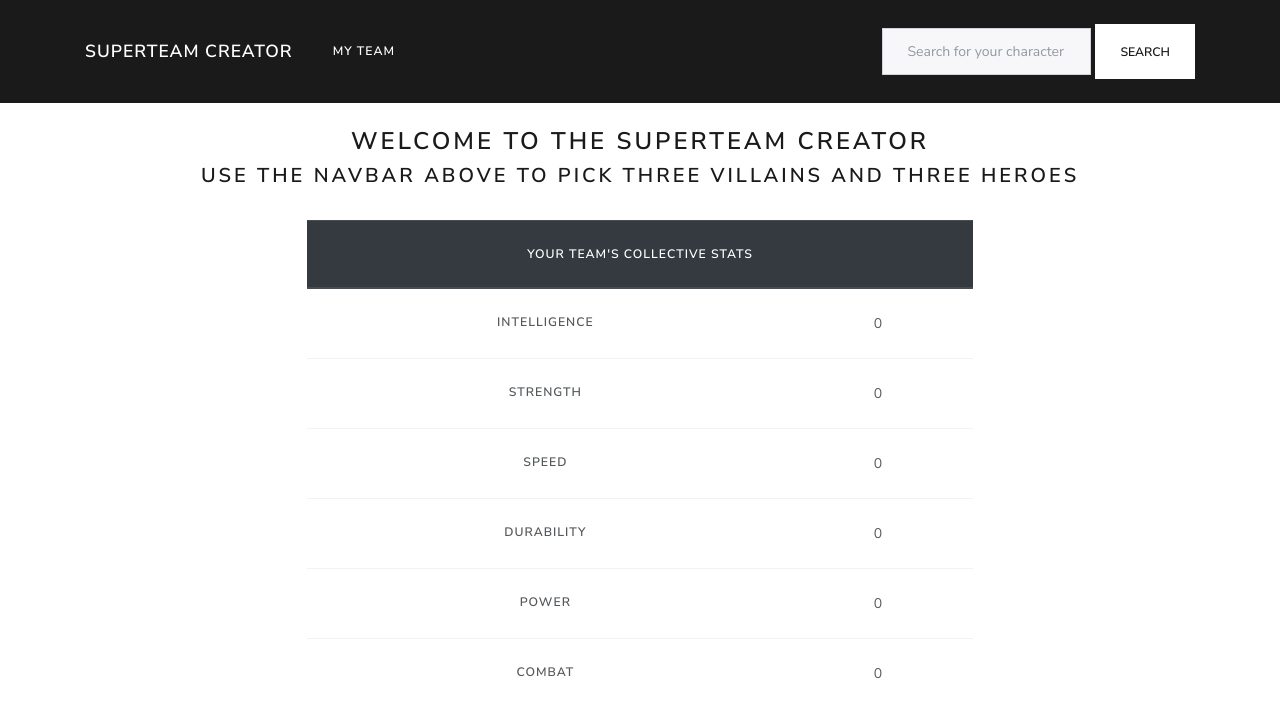
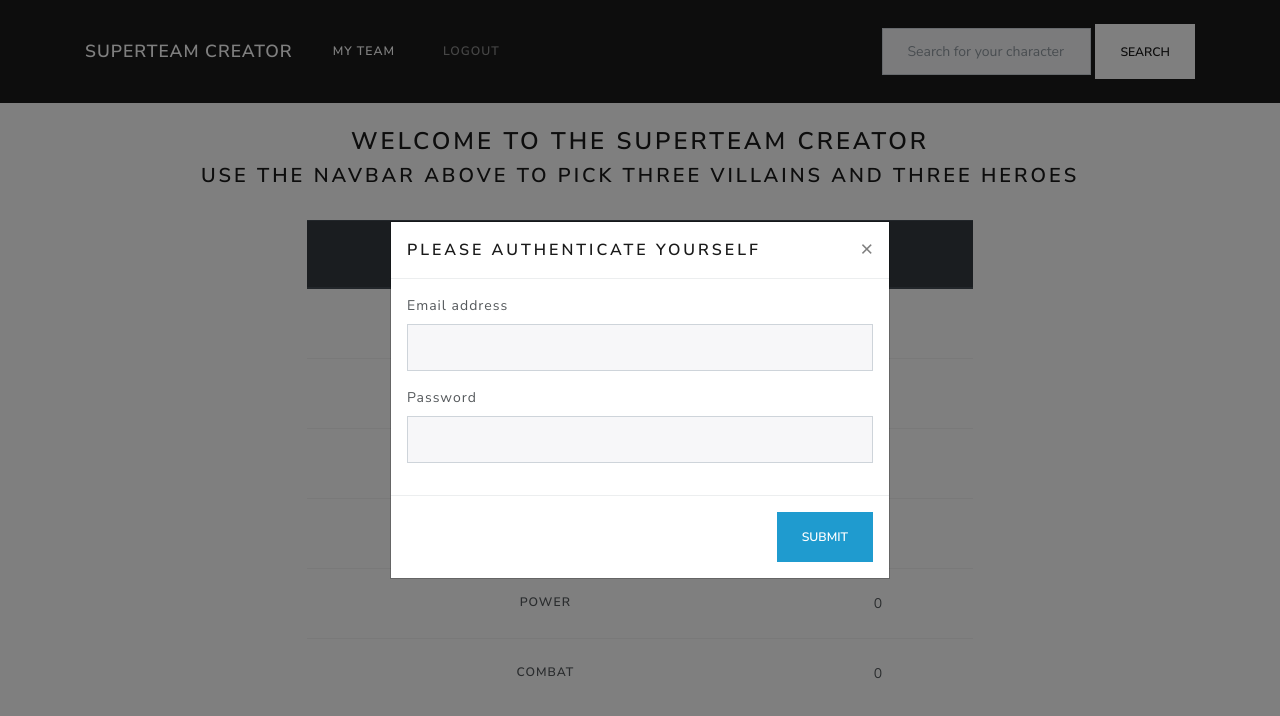
Before and after one commit to jesus-rangel/superhero-app-v2, a React (Create React App) app: page / in a window 1280 px wide. Shown: the top 716 px of the page. Built offline with nearby package versions, Linux system fonts and the light colour scheme.

Commit message:
Added function for calculating highest team stat. Added Modal for authentication but doesn't look convincing

```diff
--- a/package.json
+++ b/package.json
@@ -8,6 +8,8 @@
     "@testing-library/react": "^11.1.0",
     "@testing-library/user-event": "^12.1.10",
     "axios": "^0.21.1",
+    "jquery": "^3.6.0",
+    "jsdom": "^17.0.0",
     "react": "^17.0.2",
     "react-dom": "^17.0.2",
     "react-redux": "^7.2.4",
--- a/public/index.html
+++ b/public/index.html
@@ -9,21 +9,6 @@
       name="description"
       content="Web site created using create-react-app"
     />
-    <link rel="apple-touch-icon" href="%PUBLIC_URL%/logo192.png" />
-    <!--
-      manifest.json provides metadata used when your web app is installed on a
-      user's mobile device or desktop. See https://developers.google.com/web/fundamentals/web-app-manifest/
-    -->
-    <link rel="manifest" href="%PUBLIC_URL%/manifest.json" />
-    <!--
-      Notice the use of %PUBLIC_URL% in the tags above.
-      It will be replaced with the URL of the `public` folder during the build.
-      Only files inside the `public` folder can be referenced from the HTML.
-
-      Unlike "/favicon.ico" or "favicon.ico", "%PUBLIC_URL%/favicon.ico" will
-      work correctly both with client-side routing and a non-root public URL.
-      Learn how to configure a non-root public URL by running `npm run build`.
-    -->
     <!-- Bootswatch CDN -->
     <link
       rel="stylesheet"
@@ -31,21 +16,73 @@
     />
     <!-- Custom CSS -->
     <link rel="stylesheet" href="%PUBLIC_URL%/css/style.css" />
-    <title>React App</title>
+    <title>SuperTeam Creator</title>
   </head>
   <body>
     <noscript>You need to enable JavaScript to run this app.</noscript>
     <div id="root"></div>
+
     <!--
-      This HTML file is a template.
-      If you open it directly in the browser, you will see an empty page.
+      # Authentication Modal needed to be out here since
+      # I couldn't find a way to get React and JQuery
+      # (required for Bootstrap 4) to work together
+    -->
 
-      You can add webfonts, meta tags, or analytics to this file.
-      The build step will place the bundled scripts into the <body> tag.
-
-      To begin the development, run `npm start` or `yarn start`.
-      To create a production bundle, use `npm run build` or `yarn build`.
-    -->
+    <div
+      class="modal fade"
+      id="authModal"
+      tabindex="-1"
+      aria-labelledby="exampleModalLabel"
+      aria-hidden="true"
+      data-backdrop="static"
+    >
+      <div class="modal-dialog modal-dialog-centered">
+        <div class="modal-content">
+          <div class="modal-header">
+            <h5 class="modal-title text-center" id="exampleModalLabel">
+              Please Authenticate Yourself
+            </h5>
+            <button
+              type="button"
+              class="close"
+              data-dismiss="modal"
+              aria-label="Close"
+            >
+              <span aria-hidden="true">&times;</span>
+            </button>
+          </div>
+          <div class="modal-body">
+            <form>
+              <div class="form-group">
+                <label for="userEmail">Email address</label>
+                <input
+                  type="email"
+                  class="form-control"
+                  id="userEmail"
+                />
+              </div>
+              <div class="form-group">
+                <label for="userPassword">Password</label>
+                <input
+                  type="password"
+                  class="form-control"
+                  id="userPassword"
+                />
+              </div>
+          </div>
+          <div class="modal-footer">
+            <button
+              type="button"
+              class="btn btn-info"
+              onclick="authSubmitHandler()"
+            >
+              Submit
+            </button>
+          </form>
+          </div>
+        </div>
+      </div>
+    </div>
     <script
       src="https://code.jquery.com/jquery-3.5.1.slim.min.js"
       integrity="sha384-DfXdz2htPH0lsSSs5nCTpuj/zy4C+OGpamoFVy38MVBnE+IbbVYUew+OrCXaRkfj"
@@ -56,5 +93,36 @@
       integrity="sha384-ho+j7jyWK8fNQe+A12Hb8AhRq26LrZ/JpcUGGOn+Y7RsweNrtN/tE3MoK7ZeZDyx"
       crossorigin="anonymous"
     ></script>
+    <script>
+      const setLocal = (key, value) => {
+        const serializedValue = JSON.stringify(value);
+        localStorage.setItem(key, serializedValue);
+      };
+
+      const getLocal = (key) => {
+        const value = localStorage.getItem(key);
+        return JSON.parse(value);
+      };
+
+
+      window.addEventListener("DOMContentLoaded", () => {
+        const token = getLocal("token");
+        if (!token || (!token.email === "challenge.alkemy.org" && !token.password === "react")) {
+          $("#authModal").modal("show");
+        }
+      });
+
+      const authSubmitHandler = () => {
+        const userEmail = document.getElementById("userEmail").value;
+        const userPassword = document.getElementById("userPassword").value;
+        console.log("User email: " + userEmail);
+        console.log("User password: " + userPassword);
+
+        if(userEmail === "challenge@alkemy.org" && userPassword === "react") {
+          setLocal("token", {email: userEmail, password: userPassword});
+          $("#authModal").modal("hide")
+        }
+      }
+    </script>
   </body>
 </html>
--- a/src/components/HeroShowcase.js
+++ b/src/components/HeroShowcase.js
@@ -81,12 +81,20 @@ const HeroShowcase = () => {
                         : "Unknown"}
                     </p>
                     <p>
-                      <span className="lead">Height:</span>{" "}
-                      {result.appearance.height[1]}
+                      <span className="lead">Place of work:</span>{" "}
+                      {result.work.base}
                     </p>
                     <p>
-                      <span className="lead">Weight:</span>{" "}
+                      <span className="lead">Appearance:</span>
+                      <br></br>
+                      Height: {result.appearance.height[1]}
+                      <br></br>
+                      Weight:
                       {result.appearance.weight[1]}
+                      <br></br>
+                      Eye color: {result.appearance["eye-color"]}
+                      <br></br>
+                      Hair color: {result.appearance["hair-color"]}
                     </p>
                     <p>
                       <span className="lead">PowerStats</span>
--- a/src/components/HeroTable.js
+++ b/src/components/HeroTable.js
@@ -1,8 +1,28 @@
-import React from "react";
+import React, { useCallback } from "react";
 import { useSelector } from "react-redux";
 
 const HeroTable = () => {
   const team = useSelector((state) => state.team);
+
+  const teamArray = [
+    { label: "Intelligence", value: team.intelligence },
+    { label: "Strength", value: team.strength },
+    { label: "Speed", value: team.speed },
+    { label: "Durability", value: team.durability },
+    { label: "Power", value: team.power },
+    { label: "Combat", value: team.combat },
+  ];
+
+  const compare = useCallback((a, b) => {
+    if (a.value > b.value) {
+      return -1;
+    }
+    if (a.value < b.value) {
+      return 1;
+    }
+    // a must be equal to b
+    return 0;
+  });
 
   return (
     <div className="container mt-3">
@@ -11,30 +31,14 @@ const HeroTable = () => {
           <th colspan="2">Your Team's Collective Stats</th>
         </thead>
         <tbody>
-          <tr>
-            <th className="text-center">Intelligence</th>
-            <td>{team.intelligence}</td>
-          </tr>
-          <tr>
-            <th className="text-center">Strength</th>
-            <td>{team.strength}</td>
-          </tr>
-          <tr>
-            <th className="text-center">Speed</th>
-            <td>{team.speed}</td>
-          </tr>
-          <tr>
-            <th className="text-center">Durability</th>
-            <td>{team.durability}</td>
-          </tr>
-          <tr>
-            <th className="text-center">Power</th>
-            <td>{team.power}</td>
-          </tr>
-          <tr>
-            <th className="text-center">Combat</th>
-            <td>{team.combat}</td>
-          </tr>
+          {teamArray.sort(compare).map((stat, index) => {
+            return (
+              <tr key={index}>
+                <th className="text-center">{stat.label}</th>
+                <td>{stat.value}</td>
+              </tr>
+            );
+          })}
         </tbody>
       </table>
     </div>
--- a/src/components/Navbar.js
+++ b/src/components/Navbar.js
@@ -35,11 +35,11 @@ const Navbar = () => {
                 My Team
               </a>
             </li>
-            {/* <li className="nav-item">
+            <li className="nav-item">
               <a className="nav-link" href="#">
                 Logout
               </a>
-            </li> */}
+            </li>
           </ul>
           <HeroSearchForm />
         </div>
--- a/src/helpers/localStorage.js
+++ b/src/helpers/localStorage.js
@@ -1,4 +1,4 @@
-// Functions for setting and retrieving the team from LocalStorage
+// Functions for setting and retrieving from LocalStorage
 
 export const getLocal = (key, defaultValue) => {
   const value = localStorage.getItem(key);
```
Also changed, not shown: src/App.js (+4 -3 lines), 2 other files (tests, documents, lock files or other folders).
